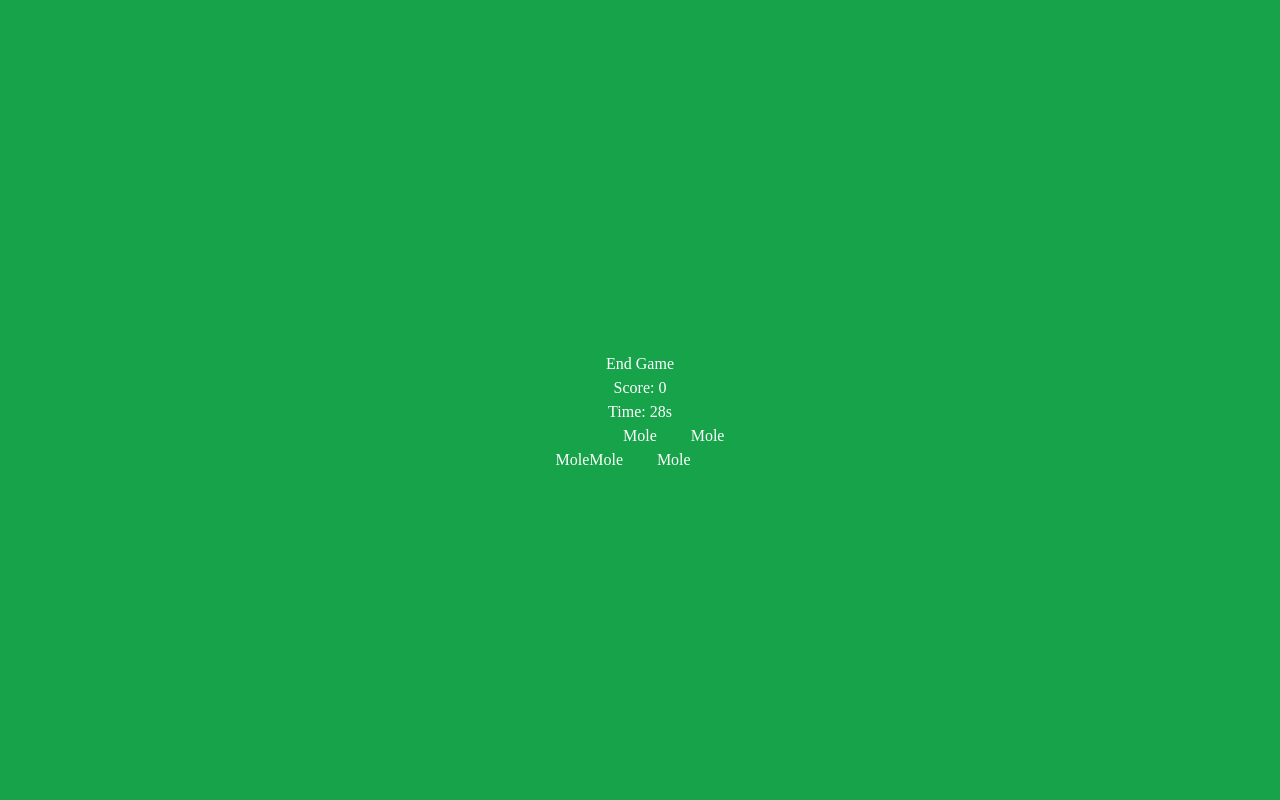
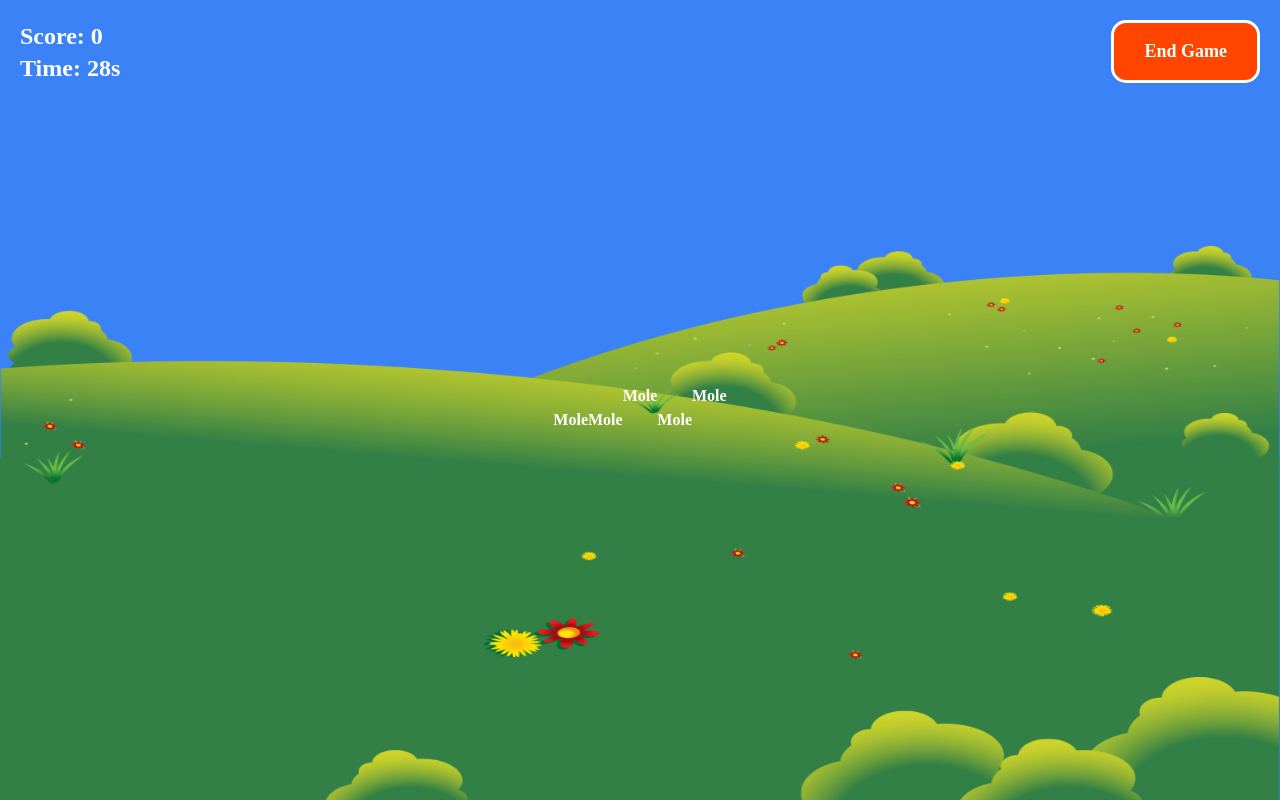
Before and after one commit to eedelosreyes2/whac-a-nft, a Next.js app: page / in a window 1280 px wide. Both pictures are taken after a click on the button "Start Game". Built offline with nearby package versions, Linux system fonts and the light colour scheme.

Commit message:
game styling looking great

```diff
--- a/components/Game.tsx
+++ b/components/Game.tsx
@@ -14,6 +14,10 @@ const generateMoles = (amount) =>
     delay: gsap.utils.random(0.5, 4),
     points: MOLE_SCORE,
   }));
+
+const InnerContainer = ({ children }) => (
+  <div className="pt-64">{children}</div>
+);
 
 const Moles = ({ children }) => <div className="flex">{children}</div>;
 
@@ -81,7 +85,9 @@ const Mole = ({ onWhack, points, delay, speed, pointsMin = 10 }) => {
   );
 };
 
-const Score = ({ value }) => <div>{`Score: ${value}`}</div>;
+const Score = ({ value }) => (
+  <div className="text-2xl">{`Score: ${value}`}</div>
+);
 
 const Timer = ({ time, interval = 1000, onEnd }) => {
   const [internalTime, setInternalTime] = useState(time);
@@ -104,7 +110,7 @@ const Timer = ({ time, interval = 1000, onEnd }) => {
     };
   }, [interval]);
 
-  return <div>{`Time: ${internalTime / 1000}s`}</div>;
+  return <div className="text-2xl">{`Time: ${internalTime / 1000}s`}</div>;
 };
 
 const Game = () => {
@@ -127,11 +133,17 @@ const Game = () => {
   };
 
   return (
-    <div className="min-h-screen w-full flex flex-col items-center justify-center text-center">
+    <div
+      className="min-h-screen w-full flex flex-col items-center text-center font-bold pt-32"
+      style={{
+        backgroundImage: "url('/game-bg.png')",
+        backgroundSize: '100% 100%',
+      }}
+    >
       {!playing && !finished && (
         <div className="">
-          <div className="text-5xl">Whac-a-NFT</div>
-          <div className="max-w-xl text-lg my-10">
+          <div className="text-7xl">Whac-a-NFT</div>
+          <div className="max-w-2xl text-xl my-10">
             Integrate your NFTs into a play-to-earn Whac-a-Mole-like blockchain
             game and view the on-chain scores of other players!
           </div>
@@ -140,13 +152,16 @@ const Game = () => {
           </button>
         </div>
       )}
+
       {playing && (
-        <>
-          <button className="end-game" onClick={endGame}>
+        <InnerContainer>
+          <button className="button absolute top-5 right-5" onClick={endGame}>
             End Game
           </button>
-          <Score value={score} />
-          <Timer time={TIME_LIMIT} onEnd={endGame} />
+          <div className="absolute text-left top-5 left-5">
+            <Score value={score} />
+            <Timer time={TIME_LIMIT} onEnd={endGame} />
+          </div>
           <Moles>
             {moles.map(({ delay, speed, points }, index) => (
               <Mole
@@ -158,13 +173,16 @@ const Game = () => {
               />
             ))}
           </Moles>
-        </>
+        </InnerContainer>
       )}
+
       {finished && (
-        <>
+        <InnerContainer>
           <Score value={score} />
-          <button onClick={startGame}>Play Again</button>
-        </>
+          <button className="button mt-5" onClick={startGame}>
+            Play Again
+          </button>
+        </InnerContainer>
       )}
     </div>
   );
--- a/components/Layout.tsx
+++ b/components/Layout.tsx
@@ -7,7 +7,7 @@ type Props = {
 
 const Layout: React.FC<Props> = (props) => (
   <div
-    className="min-h-screen bg-green-600
+    className="min-h-screen bg-blue-500
     flex flex-col justify-center items-center
     text-white"
   >
```
Also changed, not shown: public/game-bg.png (added).
